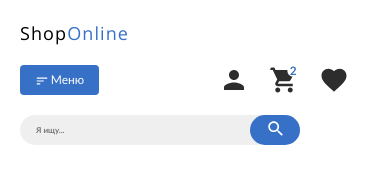
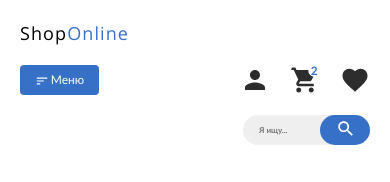
Before and after one commit to d-a-andrianov/ShopOnline, a plain HTML site: page index.html in a window 390 px wide. Shown: the top 182 px of the page. Drawn offline with Linux system fonts and the light colour scheme.

Commit message:
правки по ДЗ

```diff
--- a/src/css/header.css
+++ b/src/css/header.css
@@ -284,8 +284,13 @@
 @media (max-width: 740px) {
 
   .header__grid {
-    grid-template-columns: minmax(105px, 212px) minmax(40px, 130px) minmax(59px, 312px) minmax(227px, 286px);
+    grid-template-columns: minmax(105px, 212px) minmax(40px, 130px) minmax(22px, 312px) minmax(227px, 286px);
     gap: 29px 17px;
+  }
+
+  .header__grid-menu {
+    width: 206px;
+    place-self: end;
   }
 }
 
@@ -306,7 +311,6 @@
       "logo logo"
       "button menu"
       "search search";
-
   }
 
   .header__grid-logo {
@@ -317,8 +321,14 @@
     grid-area: button;
   }
 
+  .header__search {
+    place-self: end;
+  }
+
+
   .header__grid-search {
     grid-area: search;
+    max-width: 440px;
   }
 
 
@@ -372,12 +382,7 @@
     display: none;
   }
 
-  .header__grid-search {
-    max-width: 280px;
-  }
-
   .header__search-input {
-    max-width: 100%;
     min-height: 30px;
     font-size: 8px;
     line-height: 10px;
```
